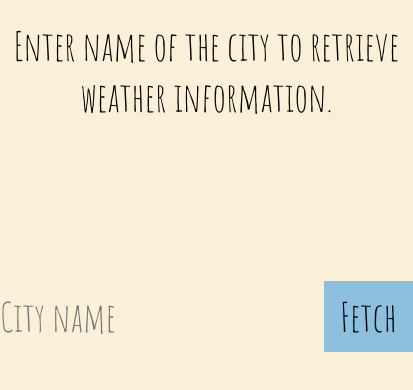
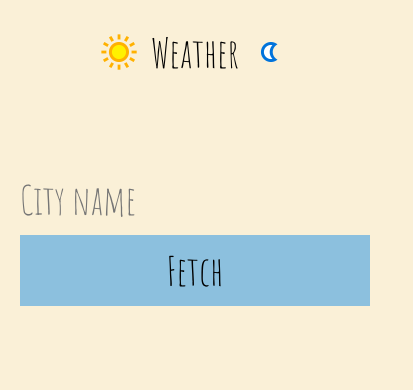
Before and after one commit to frasza/ts-weather, a Vue app: page / in a window 390 px wide. Shown: the top 390 px of the page, 413 px wide, since content can reach past the window. Built offline with nearby package versions, Linux system fonts and the light colour scheme.

Commit message:
icons, air polution, styles

```diff
--- a/src/App.vue
+++ b/src/App.vue
@@ -1,6 +1,10 @@
 <template>
   <div class="app">
-    <header>Enter name of the city to retrieve weather information.</header>
+    <header>
+      <img src="./assets/images/sunny.png" alt="" />
+      <span>Weather</span>
+      <img src="./assets/images/moon.png" alt="" />
+    </header>
     <main>
       <div class="weather">
         <Search @searchCity="(c) => fetchWeather(c)" />
@@ -21,3 +25,16 @@ import Loader from './components/Loader.vue';
 
 const { forecast, error, fetching, fetchWeather } = getWeather();
 </script>
+
+<style scoped>
+.weather {
+  padding: 2rem;
+  width: 50%;
+}
+
+@media screen and (max-width: 400px) {
+  .weather {
+    width: 100%;
+  }
+}
+</style>
--- a/src/assets/global.css
+++ b/src/assets/global.css
@@ -19,102 +19,18 @@ body {
 .app {
   display: grid;
   grid-template-columns: 1fr;
-  grid-template-rows: 1fr 2fr;
-  height: 100vh;
+  grid-template-rows: 1fr 5fr;
+  row-gap: 5rem;
+  height: 80vh;
 }
 
 header {
-  padding-top: 2rem;
-  text-align: center;
+  display: flex;
+  align-items: center;
+  justify-content: center;
 }
 
 main {
   display: flex;
   justify-content: center;
 }
-
-/* Loader */
-.lds-roller {
-  display: inline-block;
-  position: relative;
-  width: 80px;
-  height: 80px;
-}
-.lds-roller div {
-  animation: lds-roller 1.2s cubic-bezier(0.5, 0, 0.5, 1) infinite;
-  transform-origin: 40px 40px;
-}
-.lds-roller div:after {
-  content: ' ';
-  display: block;
-  position: absolute;
-  width: 7px;
-  height: 7px;
-  border-radius: 50%;
-  background: #fff;
-  margin: -4px 0 0 -4px;
-}
-.lds-roller div:nth-child(1) {
-  animation-delay: -0.036s;
-}
-.lds-roller div:nth-child(1):after {
-  top: 63px;
-  left: 63px;
-}
-.lds-roller div:nth-child(2) {
-  animation-delay: -0.072s;
-}
-.lds-roller div:nth-child(2):after {
-  top: 68px;
-  left: 56px;
-}
-.lds-roller div:nth-child(3) {
-  animation-delay: -0.108s;
-}
-.lds-roller div:nth-child(3):after {
-  top: 71px;
-  left: 48px;
-}
-.lds-roller div:nth-child(4) {
-  animation-delay: -0.144s;
-}
-.lds-roller div:nth-child(4):after {
-  top: 72px;
-  left: 40px;
-}
-.lds-roller div:nth-child(5) {
-  animation-delay: -0.18s;
-}
-.lds-roller div:nth-child(5):after {
-  top: 71px;
-  left: 32px;
-}
-.lds-roller div:nth-child(6) {
-  animation-delay: -0.216s;
-}
-.lds-roller div:nth-child(6):after {
-  top: 68px;
-  left: 24px;
-}
-.lds-roller div:nth-child(7) {
-  animation-delay: -0.252s;
-}
-.lds-roller div:nth-child(7):after {
-  top: 63px;
-  left: 17px;
-}
-.lds-roller div:nth-child(8) {
-  animation-delay: -0.288s;
-}
-.lds-roller div:nth-child(8):after {
-  top: 56px;
-  left: 12px;
-}
-@keyframes lds-roller {
-  0% {
-    transform: rotate(0deg);
-  }
-  100% {
-    transform: rotate(360deg);
-  }
-}
--- /dev/null
+++ b/src/assets/loader.css
@@ -0,0 +1,85 @@
+/* Loader */
+.lds-roller {
+  display: inline-block;
+  position: relative;
+  width: 80px;
+  height: 80px;
+}
+.lds-roller div {
+  animation: lds-roller 1.2s cubic-bezier(0.5, 0, 0.5, 1) infinite;
+  transform-origin: 40px 40px;
+}
+.lds-roller div:after {
+  content: ' ';
+  display: block;
+  position: absolute;
+  width: 7px;
+  height: 7px;
+  border-radius: 50%;
+  background: #fff;
+  margin: -4px 0 0 -4px;
+}
+.lds-roller div:nth-child(1) {
+  animation-delay: -0.036s;
+}
+.lds-roller div:nth-child(1):after {
+  top: 63px;
+  left: 63px;
+}
+.lds-roller div:nth-child(2) {
+  animation-delay: -0.072s;
+}
+.lds-roller div:nth-child(2):after {
+  top: 68px;
+  left: 56px;
+}
+.lds-roller div:nth-child(3) {
+  animation-delay: -0.108s;
+}
+.lds-roller div:nth-child(3):after {
+  top: 71px;
+  left: 48px;
+}
+.lds-roller div:nth-child(4) {
+  animation-delay: -0.144s;
+}
+.lds-roller div:nth-child(4):after {
+  top: 72px;
+  left: 40px;
+}
+.lds-roller div:nth-child(5) {
+  animation-delay: -0.18s;
+}
+.lds-roller div:nth-child(5):after {
+  top: 71px;
+  left: 32px;
+}
+.lds-roller div:nth-child(6) {
+  animation-delay: -0.216s;
+}
+.lds-roller div:nth-child(6):after {
+  top: 68px;
+  left: 24px;
+}
+.lds-roller div:nth-child(7) {
+  animation-delay: -0.252s;
+}
+.lds-roller div:nth-child(7):after {
+  top: 63px;
+  left: 17px;
+}
+.lds-roller div:nth-child(8) {
+  animation-delay: -0.288s;
+}
+.lds-roller div:nth-child(8):after {
+  top: 56px;
+  left: 12px;
+}
+@keyframes lds-roller {
+  0% {
+    transform: rotate(0deg);
+  }
+  100% {
+    transform: rotate(360deg);
+  }
+}
--- a/src/components/Search.vue
+++ b/src/components/Search.vue
@@ -33,7 +33,6 @@ const query = (query: string) => {
   display: flex;
   justify-content: space-between;
   gap: 10px;
-  margin-bottom: 2rem;
 }
 
 input,
@@ -50,4 +49,14 @@ button {
   padding: 1rem 1.6rem;
   cursor: pointer;
 }
+
+@media screen and (max-width: 400px) {
+  .search {
+    display: flex;
+    flex-direction: column;
+    justify-content: space-between;
+    gap: 10px;
+    margin-bottom: 2rem;
+  }
+}
 </style>
--- a/src/components/WeatherComp.vue
+++ b/src/components/WeatherComp.vue
@@ -7,6 +7,16 @@
     <div class="condition">
       <img :src="forecast.condition_icon" :alt="forecast.condition" />
       <p>{{ forecast.condition }}</p>
+    </div>
+    <div class="air_quality">
+      <span>Air pollution: </span>
+      <span>{{
+        forecast.air_quality_index <= 3
+          ? 'Low'
+          : forecast.air_quality_index > 3 && forecast.air_quality_index < 7
+          ? 'Moderate'
+          : 'High'
+      }}</span>
     </div>
     <div class="date">
       <p>Updated: {{ forecast.last_updated }}</p>
--- a/src/composables/getWeather.ts
+++ b/src/composables/getWeather.ts
@@ -29,6 +29,7 @@ export function getWeather() {
         feelslike_c: data.current.feelslike_c,
         condition: data.current.condition.text,
         condition_icon: data.current.condition.icon,
+        air_quality_index: data.current.air_quality['gb-defra-index'],
       };
 
       forecast.value = weather;
--- a/src/main.ts
+++ b/src/main.ts
@@ -1,5 +1,6 @@
 import { createApp } from 'vue';
 import App from './App.vue';
 import './assets/global.css';
+import './assets/loader.css';
 
 createApp(App).mount('#app');
--- a/src/model/Weather.ts
+++ b/src/model/Weather.ts
@@ -6,4 +6,5 @@ export default interface Weather {
   feelslike_c: number;
   condition: string;
   condition_icon: string;
+  air_quality_index: number;
 }
```
Also changed, not shown: src/assets/images/moon.png (added), src/assets/images/sunny.png (added).
